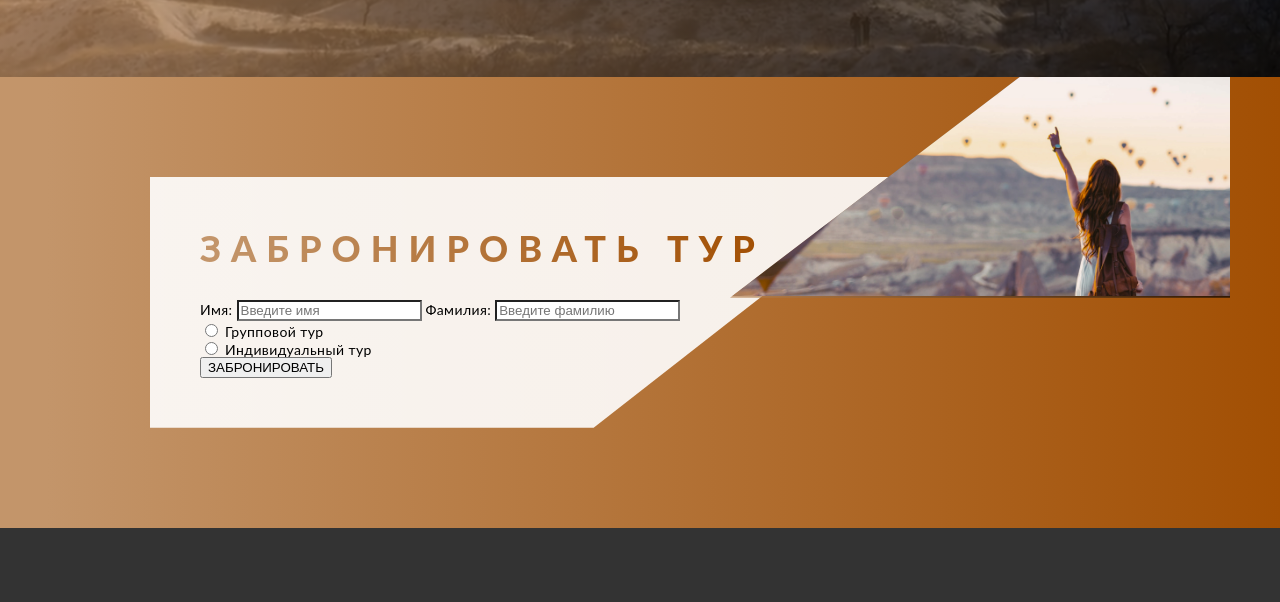
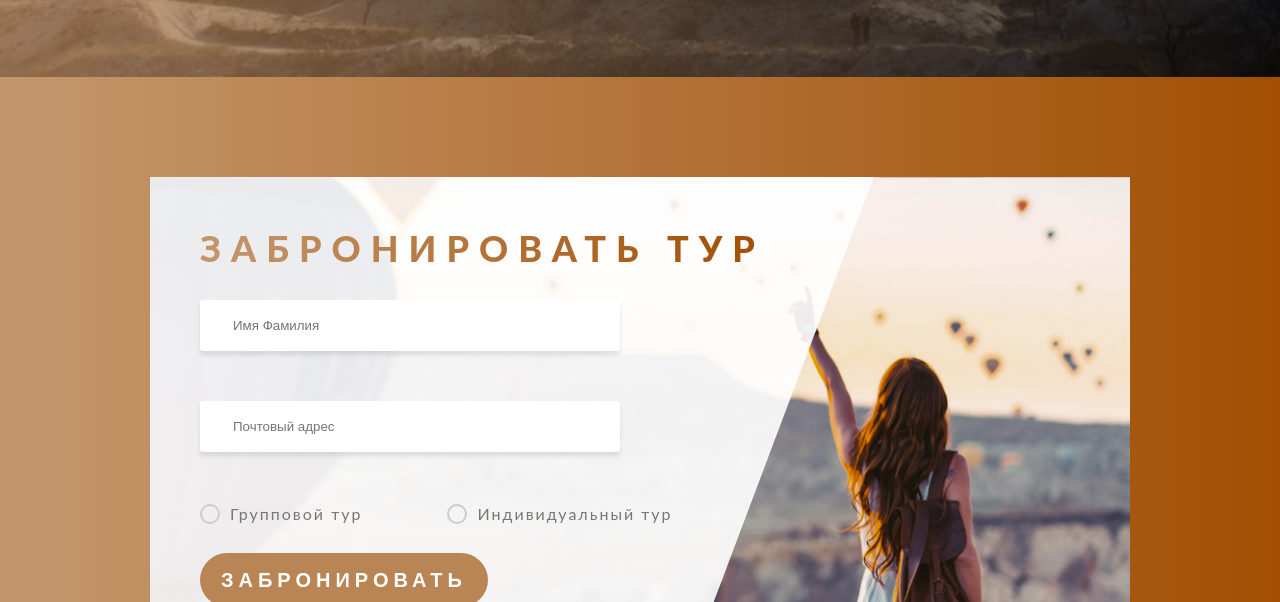
Before and after one commit to marinakravchuk/tours, a plain HTML site: page index.html in a window 1280 px wide. Shown: the part 4003-4605 px from the top of the page. Drawn offline with Linux system fonts and the light colour scheme.

Commit message:
updates3

```diff
--- a/index.html
+++ b/index.html
@@ -124,7 +124,7 @@
                 <h3 class="menu_sub_title">ГРУППОВЫЕ <br> ТУРЫ</h3>
                 <ul class="menu_text_group">
                 <li class="menu_text">Группы от 6 человек</li>
-                <li class="menu_text">Продолжительность 2 час</li>
+                <li class="menu_text">Продолжительность 2 часа</li>
                 <li class="menu_text">В группе 1 гид</li>
                 <li class="menu_text">Дальность полета 6км</li>
                 <li class="menu_text">Бесплатные сувениры</li>
@@ -132,10 +132,10 @@
               </li>
               <li class="menu_item">
                 <img src="./img/Photo-cardtwo.png" alt="" class="menu_img" />
-                <h3 class="menu_sub_title">ЧАСТНЫЕ ТУРЫ</h3>
+                <h3 class="menu_sub_title">ЧАСТНЫЕ <br> ТУРЫ</h3>
                 <ul class="menu_text_group">
                   <li class="menu_text">Группы от 6 человек</li>
-                  <li class="menu_text">Продолжительность 2 час</li>
+                  <li class="menu_text">Продолжительность 2 часа</li>
                   <li class="menu_text">В группе 1 гид</li>
                   <li class="menu_text">Дальность полета 6км</li>
                   <li class="menu_text">Бесплатные сувениры</li>
@@ -143,10 +143,10 @@
               </li>
               <li class="menu_item">
                 <img src="./img/Photo-cardtree.png" alt="" class="menu_img" />
-                <h3 class="menu_sub_title">СМОТРОВЫЕ ПЛОЩАДКИ</h3>
+                <h3 class="menu_sub_title">СМОТРОВЫЕ  <br> ПЛОЩАДКИ</h3>
                 <ul class="menu_text_group">
                   <li class="menu_text">Группы от 6 человек</li>
-                  <li class="menu_text">Продолжительность 2 час</li>
+                  <li class="menu_text">Продолжительность 2 часа</li>
                   <li class="menu_text">В группе 1 гид</li>
                   <li class="menu_text">Дальность полета 6км</li>
                   <li class="menu_text">Бесплатные сувениры</li>
@@ -208,36 +208,35 @@
         </div>
       </section>
       <section class="booking">
-        <div class="conteiner">
+        <div class="conteiner booking_helper">
           <div class="booking_wrapper">
             <div class="booking_content">
               <h2 class="booking_title">ЗАБРОНИРОВАТЬ ТУР</h2>
               <form action="" class="booking_form">
-                <label>
-                  Имя:
-                  <input type="text" name="firstName" placeholder="Введите имя">
+                <div class="booking_form_contact">
+                <label for="booking_name" >
+                  <input class="booking_input_name" type="text" id="booking_name"  name="firstName&lastName" placeholder="Имя Фамилия">
                 </label>
-
-                <label>
-                  Фамилия:
-                  <input type="text" name="lastName" placeholder="Введите фамилию">
+                <label for="booking_email">
+                  <input class="booking_input_email" type="email"  id="booking_email"  name="email" placeholder="Почтовый адрес">
                 </label>
-                <div>
-                  <input type="radio" id="booking_radio" class="booking_name" />
-                  <label for="booking_radio"><span class="booking_radio_text">Групповой тур</span></label
+              </div>
+              <div class="booking_radio_btn">
+                <div class="booking_form_choose">
+                  <input type="radio" id="booking_radio" class="booking_radio" />
+                  <label for="booking_radio" class="radio-icon"><span class="booking_radio_text">Групповой тур</span></label
                   >
                 </div>
-                <div>
-                  <input type="radio" id="booking_radio" class="booking_name" />
-                  <label for="booking_radio"><span class="booking_radio_text">Индивидуальный тур</span></label
+                <div class="booking_form_choose">
+                  <input type="radio" id="booking_radio_2" class="booking_radio" />
+                  <label for="booking_radio_2" class="radio-icon"><span class="booking_radio_text">Индивидуальный тур</span></label
                   >
                 </div>
+              </div>
                 <button class="booking_content_btn">ЗАБРОНИРОВАТЬ</button>
               </form>
             </div>
-            <div class="booking_box_img">
-              <img src="./img/pexels-taryn-elliott.jpg" alt="" class="booking_img" />
-            </div>
+            <div class="helper"></div>
           </div>
         </div>
       </section>
@@ -262,5 +261,6 @@
         </div>
       </div>
     </footer>
+    <script src="./main.js"></script>
   </body>
 </html>
--- /dev/null
+++ b/main.js
@@ -0,0 +1,11 @@
+const radioButtons = document.querySelectorAll('.booking_radio');
+
+radioButtons.forEach((button) => {
+  button.addEventListener('change', () => {
+    radioButtons.forEach((otherButton) => {
+      if (otherButton !== button) {
+        otherButton.checked = false;
+      }
+    });
+  });
+});
--- a/sass/_booking.sass
+++ b/sass/_booking.sass
@@ -1,18 +1,14 @@
 .booking
+    padding: 100px
     background: linear-gradient(90deg, #C3956A 3.65%, #A24F03 100%)
 
 .booking_wrapper
     display: flex
-    padding: 100px
     position: relative
-
-.booking_content
-    padding-top: 50px
-    padding-right: 150px
-    padding-left: 50px
-    padding-bottom: 50px
-    background: linear-gradient(90deg, rgba(255, 255, 255, 0.9) 3.24%, rgba(255, 255, 255, 0.9) 88.76%)
-    clip-path: polygon(0 0, 100% 0, 58% 100%, 0% 100%)
+    background-image: url('./img/pexels-taryn-elliott.jpg')
+    background-size: cover
+    background-position: center
+    max-width: 1140px
 
 .booking_title
     font-style: normal
@@ -27,13 +23,83 @@
     text-fill-color: transparent
     padding-bottom: 30px
 
-.booking_box_img
-    max-width: 500px
+.booking_input_name,
+.booking_input_email
+    padding: 18px 210px 18px 33px
+    background: #FFFFFF
+    box-shadow: 0px 4px 4px rgba(0, 0, 0, 0.1)
+    border-radius: 3px
+    border: none
+
+.booking_radio_btn
+    display: flex
+    flex-wrap: wrap
+    gap: 70px
+
+.booking_content_btn
+    background: #BA8554
+    border-radius: 50px
+    font-style: normal
+    font-weight: 600
+    font-size: 20px
+    line-height: 24px
+    letter-spacing: 5px
+    color: #FFFFFF
+    padding: 15px 21px
+    border: none
+
+.booking_form_contact
+    padding-bottom: 50px
+    display: flex
+    flex-direction: column
+    gap: 50px
+
+.booking_form_choose
+    padding-bottom: 30px
+.booking_radio
     position: absolute
-    top: 0
-    right: 0
-    background: linear-gradient(90.05deg, rgba(186, 133, 84, 0.7) 0.03%, rgba(1, 1, 1, 0.7) 99.94%), center/cover no-repeat
-    clip-path: polygon(58% 0, 100% 0, 100% 100%, 0 100%)
+    opacity: 0
+    cursor: pointer
 
-.booking_img
-    width: 100%
+.radio-icon
+    display: inline-block
+    position: relative
+    padding-left: 30px
+    margin-right: 15px
+    font-size: 16px
+    line-height: 20px
+    cursor: pointer
+
+    &:before
+        content: ''
+        display: inline-block
+        position: absolute
+        left: 0
+        top: 2px
+        width: 20px
+        height: 20px
+        border: 2px solid #ccc
+        border-radius: 50%
+
+    &:hover:before
+        border-color: #BA8554
+
+    .booking_radio:checked + &:before
+        border-color: #BA8554
+        background-color: #BA8554
+        box-shadow: inset 0 0 0 5px #fff
+
+.booking_radio_text
+    vertical-align: middle
+    font-style: normal
+    font-weight: 400
+    font-size: 16px
+    line-height: 19px
+    letter-spacing: 2px
+    color: #777777
+
+.booking_content
+    background: linear-gradient(90deg, rgba(255, 255, 255, 0.9) 3.24%, rgba(255, 255, 255, 0.9) 88.76%)
+    clip-path: polygon(0 0, 100% 0, 75% 100%, 0% 100%)
+    position: relative
+    padding: 50px 109px 50px 50px
--- a/sass/_common.sass
+++ b/sass/_common.sass
@@ -2,7 +2,9 @@ body
     font-family: 'Lato', sans-serif
     font-size: 14px
     letter-spacing: 0.03em
-
+button,
+a
+    cursor: pointer
 .conteiner
     max-width: 1340px
     margin: 0 auto
```
Also changed, not shown: style.css, 1 other file.
